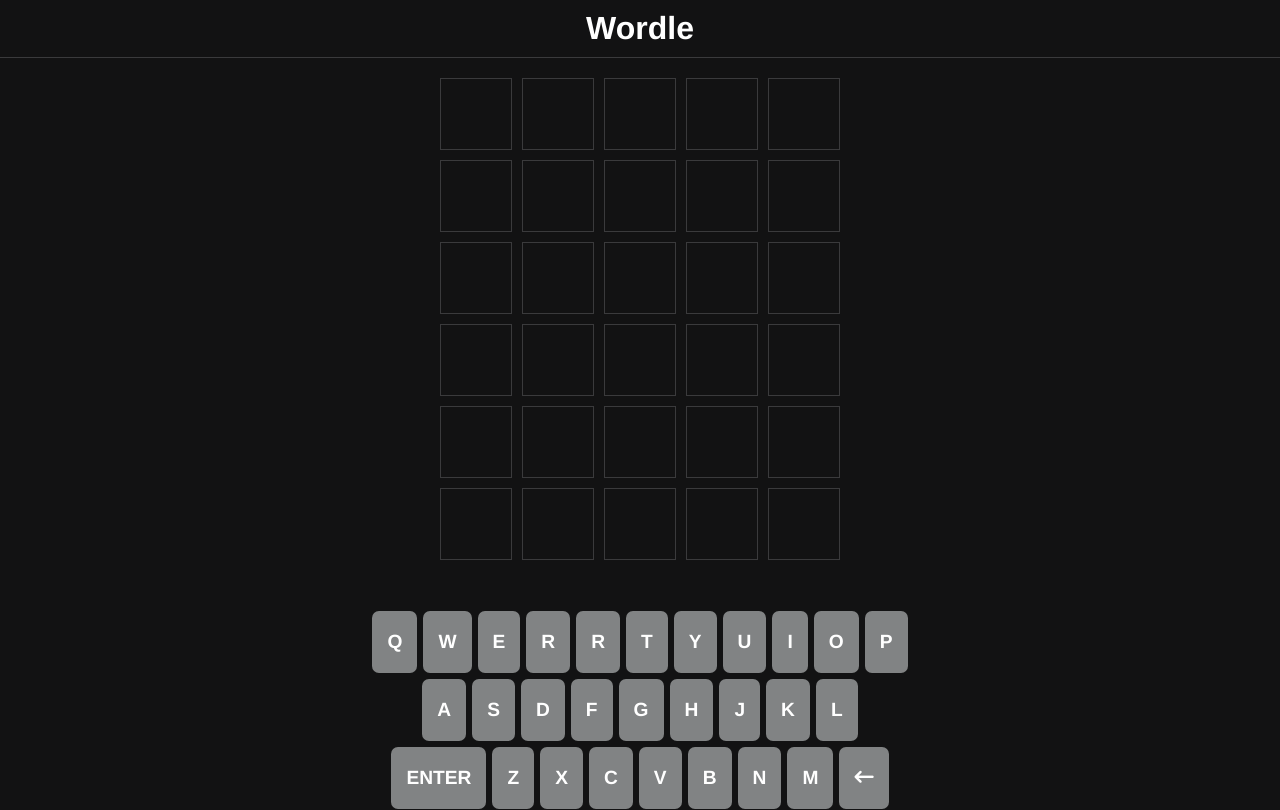
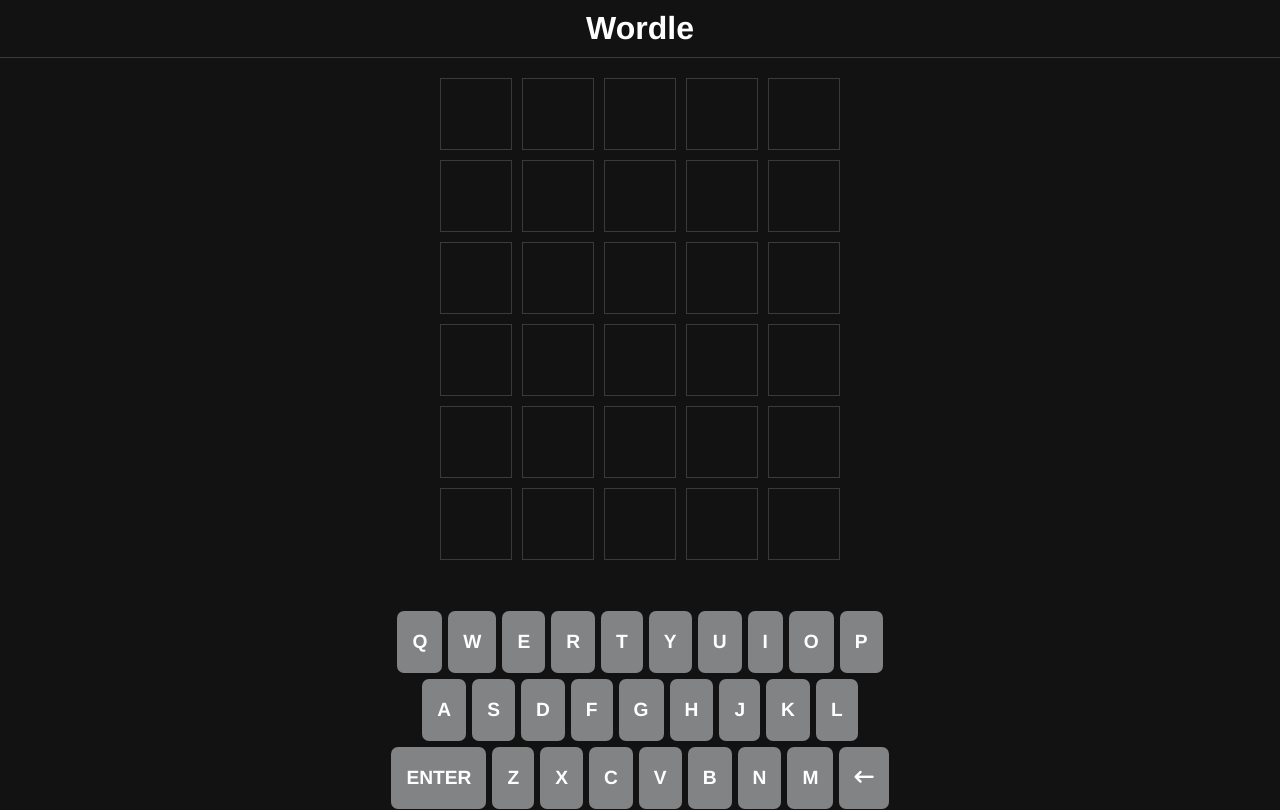
Before and after one commit to PratikHande101/wordle-clone-js, a plain HTML site: page index.html in a window 1280 px wide. Drawn offline with Linux system fonts and the light colour scheme; a web font is replaced by a local one.

Commit message:
keyboard bug fix

```diff
--- a/index.html
+++ b/index.html
@@ -63,7 +63,6 @@
             <span>W</span>
             <span>E</span>
             <span>R</span>
-            <span>R</span>
             <span>T</span>
             <span>Y</span>
             <span>U</span>
```
